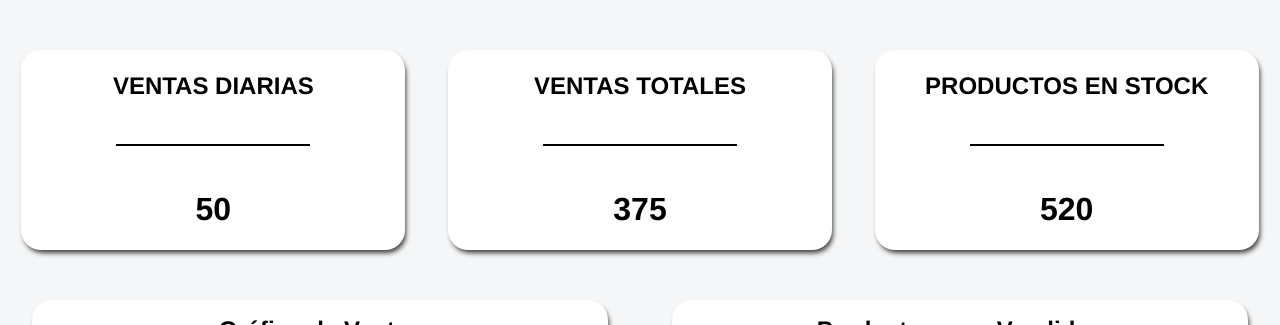
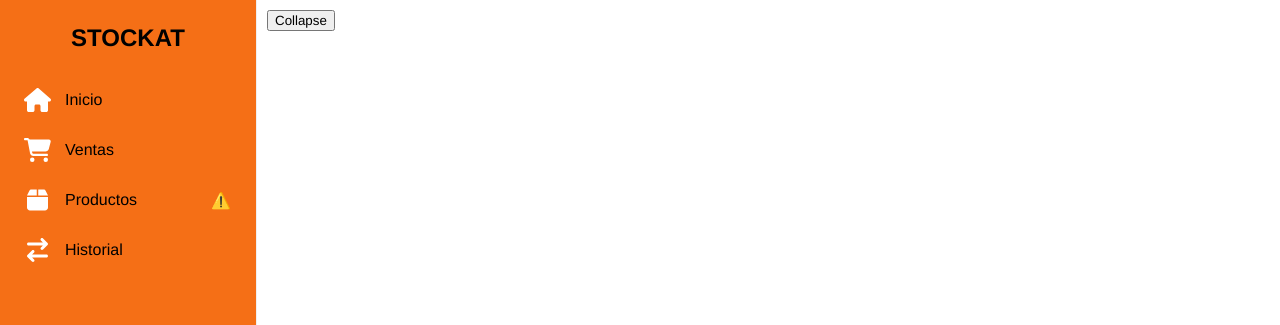
Before and after one commit to FranciscoGiayetto/Stockat-Front, a Next.js app: page /main in a window 1280 px wide. Shown: the top 325 px of the page. Built offline with nearby package versions, Linux system fonts and the light colour scheme.

Commit message:
sidebar comienzos

```diff
--- a/package.json
+++ b/package.json
@@ -12,6 +12,9 @@
     "@emotion/react": "^11.11.3",
     "@emotion/styled": "^11.11.0",
     "@fontsource/roboto": "^5.0.8",
+    "@fortawesome/fontawesome-svg-core": "^6.5.1",
+    "@fortawesome/free-solid-svg-icons": "^6.5.1",
+    "@fortawesome/react-fontawesome": "^0.2.0",
     "@mui/icons-material": "^5.15.10",
     "@mui/material": "^5.15.10",
     "@mui/styled-engine-sc": "^6.0.0-alpha.16",
@@ -19,6 +22,7 @@
     "next": "14.1.0",
     "react": "^18",
     "react-dom": "^18.2.0",
+    "react-pro-sidebar": "^1.1.0",
     "styled-components": "^6.1.8",
     "swiper": "^11.0.6",
     "yup": "^1.3.3"
--- a/src/app/main/page.jsx
+++ b/src/app/main/page.jsx
@@ -1,9 +1,12 @@
 import React from 'react'
 import './main.css'
+import Sidebarrr from "@/components/sidebar/Sidebarrr"
 
 function page() {
   return (
-    <div className='fondo'>
+    <>
+        <Sidebarrr />
+        {/* <div className='fondo'>
             <div className="resumenes">
                 <div className="resumen">
                     <h2>VENTAS DIARIAS</h2>
@@ -34,7 +37,8 @@ function page() {
                     <img src="https://imgs.search.brave.com/rbW5GfGeunBdq1pXx3tFR8YzC_dLqQPztxNjOhdjg-w/rs:fit:860:0:0/g:ce/aHR0cHM6Ly93d3cu/cHJvYmFiaWxpZGFk/eWVzdGFkaXN0aWNh/Lm5ldC93cC1jb250/ZW50L3VwbG9hZHMv/MjAyMi8wNS9lamVt/cGxvLWRlLWRpYWdy/YW1hLWRlLWJhcnJh/cy5wbmc" alt="" />
                 </div>
             </div>
-    </div>
+        </div> */}
+    </>
   )
 }
 
--- /dev/null
+++ b/src/components/sidebar/Sidebarrr.jsx
@@ -0,0 +1,54 @@
+'use client'
+
+import React from 'react'
+
+// SIDEBAR
+import { Sidebar, Menu, MenuItem, SubMenu } from 'react-pro-sidebar';
+
+// STYLES
+import './sidebar.css'
+
+// FONT AWESOME
+import { FontAwesomeIcon } from '@fortawesome/react-fontawesome';
+import { faHouse, faCartShopping, faBox, faArrowRightArrowLeft } from '@fortawesome/free-solid-svg-icons';
+import { library } from '@fortawesome/fontawesome-svg-core';
+library.add(faHouse, faCartShopping, faBox, faArrowRightArrowLeft);
+
+function Sidebarrr() {
+
+  const [collapsed, setCollapsed] = React.useState(false);
+
+  return (
+    <div className='back'>
+      <Sidebar
+        width='20%'
+        collapsed={collapsed}
+        backgroundColor='#F56F16'
+        style={{ height: '100vh' }}
+      >
+
+        <div className="stockat">
+          <img src="" alt="" />
+          <h1>STOCKAT</h1>
+        </div>
+        <Menu
+          color='white'
+        >
+          <MenuItem icon={<FontAwesomeIcon icon="house" style={{ color: "#ffffff" }} size="xl" />}> Inicio </MenuItem>
+          <MenuItem icon={<FontAwesomeIcon icon="cart-shopping" style={{ color: "#ffffff" }} size="xl" />}> Ventas </MenuItem>
+          <MenuItem suffix='⚠️' icon={<FontAwesomeIcon icon="box" style={{ color: "#ffffff" }} size="xl" />}> Productos </MenuItem>
+          <MenuItem icon={<FontAwesomeIcon icon="arrow-right-arrow-left" style={{ color: "#ffffff" }} size="xl" />}> Historial </MenuItem>
+        </Menu>
+      </Sidebar>
+      <main style={{ padding: 10 }}>
+        <div>
+          <button className="sb-button" onClick={() => setCollapsed(!collapsed)}>
+            Collapse
+          </button>
+        </div>
+      </main>
+    </div>
+  )
+}
+
+export default Sidebarrr
--- /dev/null
+++ b/src/components/sidebar/sidebar.css
@@ -0,0 +1,18 @@
+*{
+    margin: 0;
+}
+
+.back{
+    display: flex;
+    height: 100%;
+    min-height: 400px;
+}
+
+.stockat{
+    width: 100%;
+    height: 75px;
+    display: flex;
+    flex-direction: row;
+    justify-content: center;
+    align-items: center;
+}
--- a/src/components/sidebar/sidebar.jsx
+++ /dev/null
@@ -1 +0,0 @@
-'a'
```
Also changed, not shown: 1 other file (tests, documents, lock files or other folders). Lines whose indentation alone changed are shown as unchanged.
